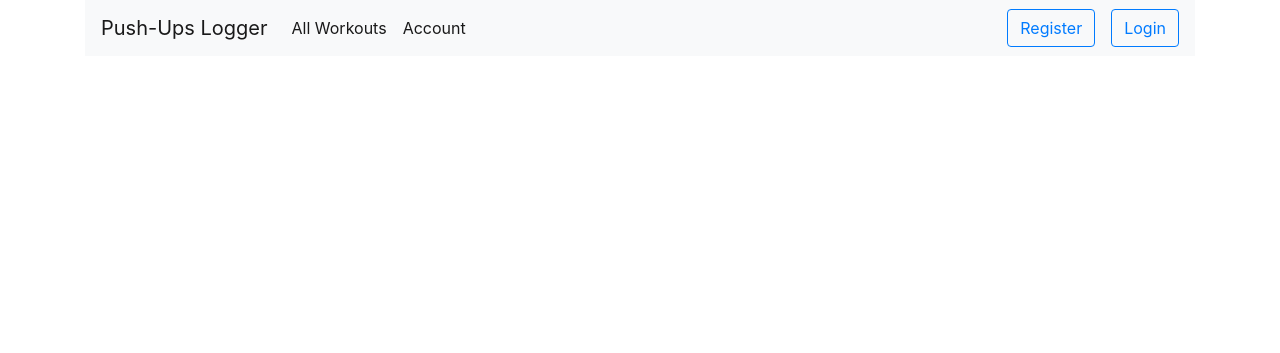
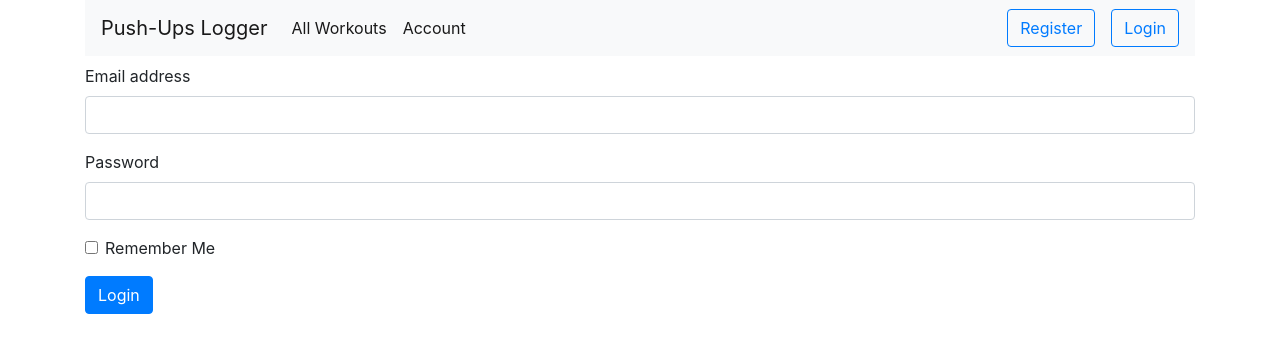
Before and after one commit to qasimabdullah404/pushups-logger, a Python web app: template templates/login.html in a window 1280 px wide. Shown: the top 353 px of the page. Run offline with Jinja, Linux system fonts and the light colour scheme; the template is opened without the code that fills it, so the values that code supplies are empty.

Commit message:
add login matters - minimal

```diff
--- a/templates/login.html
+++ b/templates/login.html
@@ -1 +1,19 @@
 {% extends "base.html" %}
+
+{% block content %}
+<form method="post" action="/login">
+  <div class="form-group mt-2">
+    <label for="email">Email address</label>
+    <input type="email" class="form-control" id="email" name="email" required>
+  </div>
+  <div class="form-group">
+    <label for="exampleInputPassword1">Password</label>
+    <input type="password" class="form-control" id="password" name="password" required>
+  </div>
+  <div class="form-group form-check">
+    <input type="checkbox" class="form-check-input" id="rme" name="rme">
+    <label class="form-check-label" for="rme">Remember Me</label>
+  </div>
+  <button type="submit" class="btn btn-primary">Login</button>
+</form>
+{% endblock %}
```
Also changed, not shown: auth.py (+8 -2 lines).
